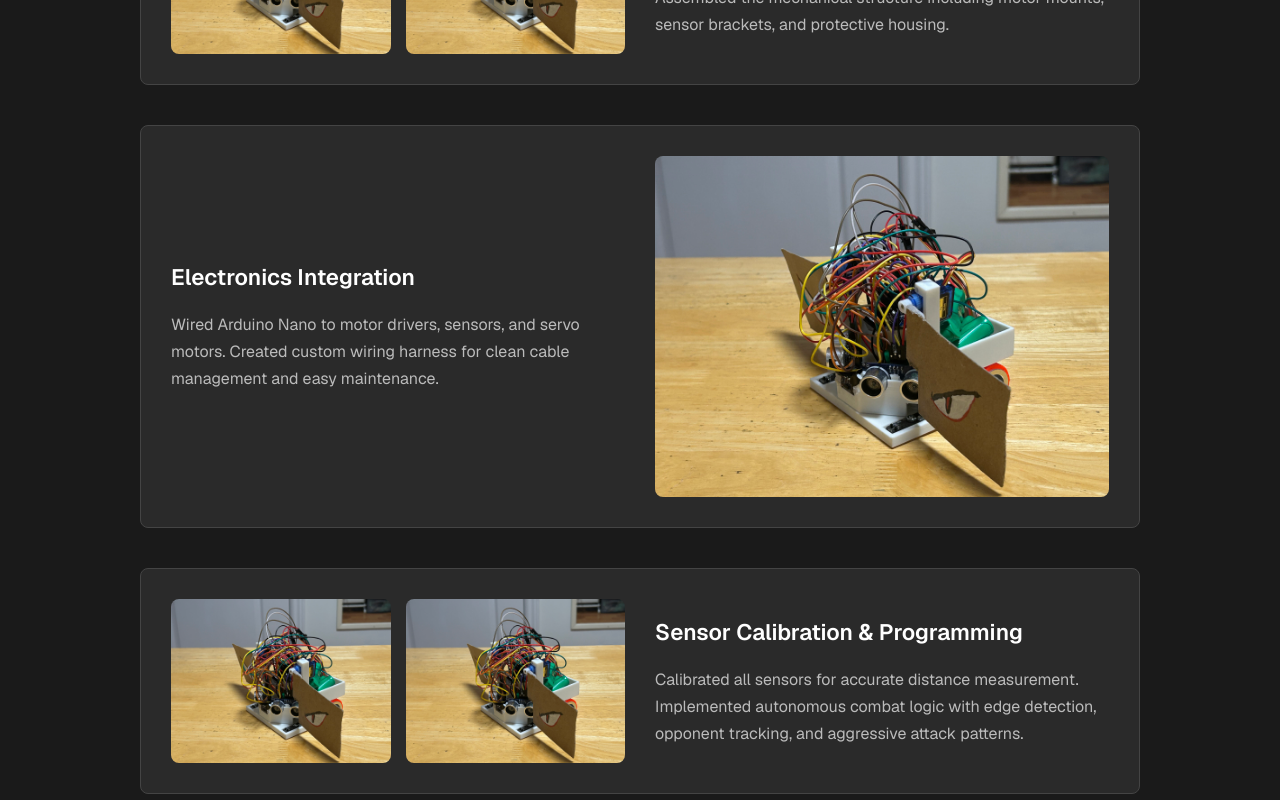
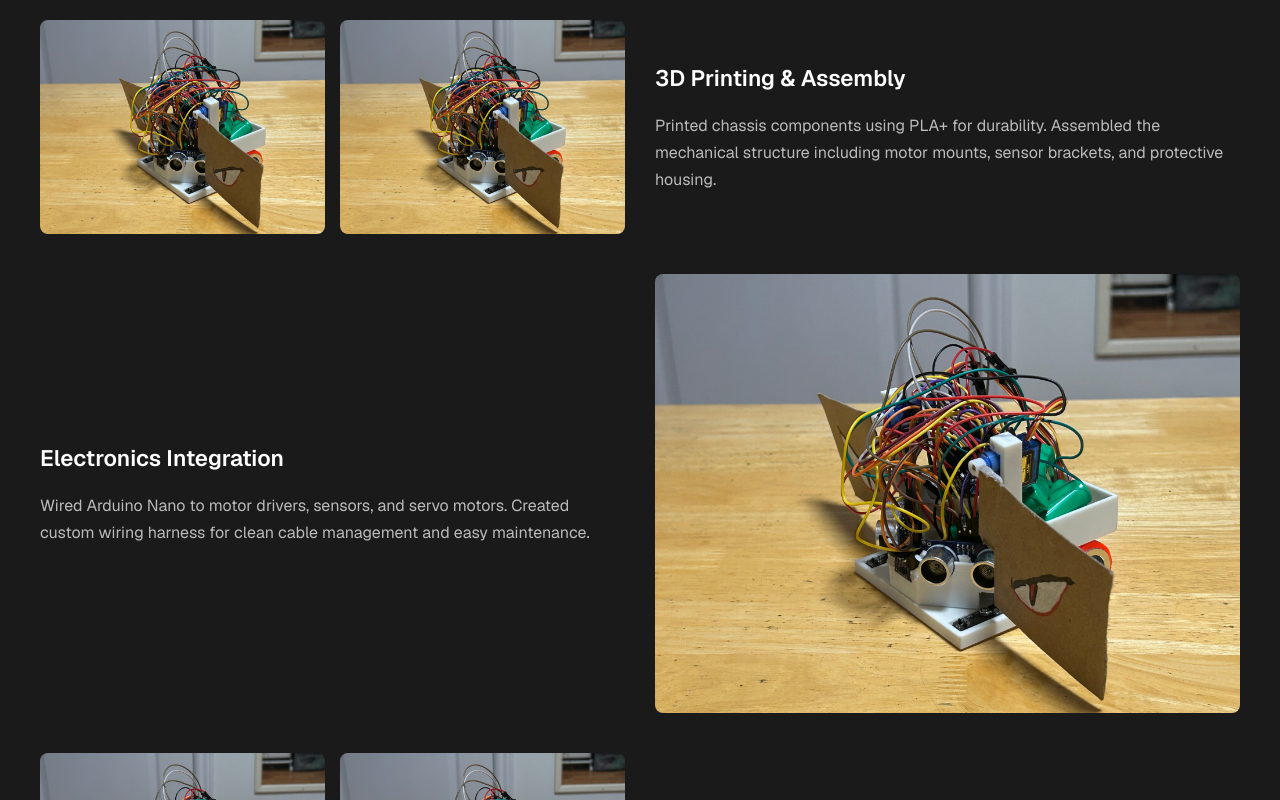
Before and after one commit to xuej41/portfolio-v2, a React (Vite) app: page /projects/sumobot-v2 in a window 1280 px wide. Shown: the part 2620-3420 px from the top of the page. Built offline with nearby package versions, Linux system fonts and the light colour scheme.

Commit message:
Add MediaLightBox functionality and video support for projects

```diff
--- a/src/components/ImageCarousel.css
+++ b/src/components/ImageCarousel.css
@@ -34,7 +34,8 @@
   box-shadow: 0 8px 25px rgba(0, 0, 0, 0.4);
 }
 
-.carousel-slide img {
+.carousel-slide img,
+.carousel-slide video {
   width: 100%;
   height: 100%;
   object-fit: cover;
@@ -195,3 +196,21 @@
     font-size: 1.2rem;
   }
 }
+
+/* Media Lightbox Trigger */
+.media-lightbox-trigger {
+  cursor: pointer;
+  transition: opacity 0.3s ease;
+}
+
+.media-lightbox-trigger:hover {
+  opacity: 0.85;
+}
+
+.media-lightbox-trigger img,
+.media-lightbox-trigger video {
+  width: 100%;
+  height: 100%;
+  object-fit: cover;
+  display: block;
+}
--- a/src/components/ImageCarousel.jsx
+++ b/src/components/ImageCarousel.jsx
@@ -104,13 +104,19 @@ const ImageCarousel = ({ images = [] }) => {
           onMouseLeave={() => setIsPaused(false)}
         >
           <div className="carousel-track" ref={trackRef}>
-            {extendedImages.map((img, index) => (
+            {extendedImages.map((item, index) => (
               <div
                 key={index}
                 className="carousel-slide"
                 onClick={() => openLightbox(index)}
               >
-                <img src={img.src} alt={img.alt || `Image ${(index % images.length) + 1}`} />
+                {item.type === "video" ? (
+                  <video autoPlay loop muted playsInline>
+                    <source src={item.src} type="video/mp4" />
+                  </video>
+                ) : (
+                  <img src={item.src} alt={item.alt || `Image ${(index % images.length) + 1}`} />
+                )}
               </div>
             ))}
           </div>
@@ -131,11 +137,24 @@ const ImageCarousel = ({ images = [] }) => {
             <button className="lightbox-nav lightbox-prev" onClick={lightboxPrev} aria-label="Previous">
               ‹
             </button>
-            <img
-              src={images[lightboxIndex].src}
-              alt={images[lightboxIndex].alt || `Image ${lightboxIndex + 1}`}
-              className="lightbox-image"
-            />
+            {images[lightboxIndex].type === "video" ? (
+              <video
+                autoPlay
+                loop
+                muted
+                playsInline
+                controls
+                className="lightbox-image"
+              >
+                <source src={images[lightboxIndex].src} type="video/mp4" />
+              </video>
+            ) : (
+              <img
+                src={images[lightboxIndex].src}
+                alt={images[lightboxIndex].alt || `Image ${lightboxIndex + 1}`}
+                className="lightbox-image"
+              />
+            )}
             <button className="lightbox-nav lightbox-next" onClick={lightboxNext} aria-label="Next">
               ›
             </button>
--- /dev/null
+++ b/src/components/MediaLightbox.jsx
@@ -0,0 +1,63 @@
+import { useState, useEffect } from "react";
+import "./ImageCarousel.css"; // Reuse lightbox styles
+
+const MediaLightbox = ({ src, alt = "", type = "image", children }) => {
+  const [isOpen, setIsOpen] = useState(false);
+
+  const openLightbox = () => setIsOpen(true);
+  const closeLightbox = () => setIsOpen(false);
+
+  // Close on Escape key
+  useEffect(() => {
+    const handleKeyDown = (e) => {
+      if (isOpen && e.key === "Escape") {
+        closeLightbox();
+      }
+    };
+    window.addEventListener("keydown", handleKeyDown);
+    return () => window.removeEventListener("keydown", handleKeyDown);
+  }, [isOpen]);
+
+  return (
+    <>
+      {/* Clickable wrapper */}
+      <div className="media-lightbox-trigger" onClick={openLightbox}>
+        {children || (
+          type === "video" ? (
+            <video autoPlay loop muted playsInline>
+              <source src={src} type="video/mp4" />
+            </video>
+          ) : (
+            <img src={src} alt={alt} />
+          )
+        )}
+      </div>
+
+      {/* Lightbox modal */}
+      {isOpen && (
+        <div className="lightbox-overlay" onClick={closeLightbox}>
+          <div className="lightbox-content" onClick={(e) => e.stopPropagation()}>
+            <button className="lightbox-close" onClick={closeLightbox} aria-label="Close">
+              ×
+            </button>
+            {type === "video" ? (
+              <video
+                autoPlay
+                loop
+                controls
+                playsInline
+                className="lightbox-image"
+              >
+                <source src={src} type="video/mp4" />
+              </video>
+            ) : (
+              <img src={src} alt={alt} className="lightbox-image" />
+            )}
+          </div>
+        </div>
+      )}
+    </>
+  );
+};
+
+export default MediaLightbox;
--- a/src/pages/ChessMate.jsx
+++ b/src/pages/ChessMate.jsx
@@ -1,6 +1,7 @@
 import { useEffect } from "react";
 import { Link } from "react-router-dom";
 import ImageCarousel from "../components/ImageCarousel";
+import MediaLightbox from "../components/MediaLightbox";
 import "./ProjectPage.css";
 
 const ChessMate = () => {
@@ -90,7 +91,7 @@ const ChessMate = () => {
               </div>
               <div className="build-step-images">
                 <div className="build-step-image">
-                  <img src="/featured/chessmate4.jpg" alt="Design phase" />
+                  <MediaLightbox src="/featured/chessmate4.jpg" alt="Design phase" />
                 </div>
               </div>
             </div>
@@ -107,10 +108,13 @@ const ChessMate = () => {
               </div>
               <div className="build-step-images multiple">
                 <div className="build-step-image">
-                  <img src="/featured/chessmate4.jpg" alt="Hardware assembly 1" />
+                  <MediaLightbox src="/featured/chessmate4.jpg" alt="Hardware assembly 1" />
                 </div>
                 <div className="build-step-image">
-                  <img src="/featured/chessmate4.jpg" alt="Hardware assembly 2" />
+                  <MediaLightbox src="/featured/chessmate4.jpg" alt="Hardware assembly 2" />
+                </div>
+                <div className="build-step-image">
+                  <MediaLightbox src="/videos/wave_1.mp4" type="video" alt="Hardware demo" />
                 </div>
               </div>
             </div>
@@ -127,7 +131,7 @@ const ChessMate = () => {
               </div>
               <div className="build-step-images">
                 <div className="build-step-image">
-                  <img src="/featured/chessmate4.jpg" alt="Computer vision setup" />
+                  <MediaLightbox src="/featured/chessmate4.jpg" alt="Computer vision setup" />
                 </div>
               </div>
             </div>
@@ -144,10 +148,10 @@ const ChessMate = () => {
               </div>
               <div className="build-step-images multiple">
                 <div className="build-step-image">
-                  <img src="/featured/chessmate4.jpg" alt="Software development" />
+                  <MediaLightbox src="/featured/chessmate4.jpg" alt="Software development" />
                 </div>
                 <div className="build-step-image">
-                  <img src="/featured/chessmate4.jpg" alt="Web app interface" />
+                  <MediaLightbox src="/featured/chessmate4.jpg" alt="Web app interface" />
                 </div>
               </div>
             </div>
@@ -180,6 +184,7 @@ const ChessMate = () => {
           <ImageCarousel images={[
             { src: "/featured/chessmate4.jpg", alt: "ChessMate Image 1" },
             { src: "/imgs/whitemode.jpg", alt: "ChessMate Image 2" },
+            { src: "/public/videos/wave_1.mp4", alt: "ChessMate Image 3", type: "video" },
             { src: "/featured/chessmate4.jpg", alt: "ChessMate Image 3" },
             { src: "/featured/chessmate4.jpg", alt: "ChessMate Image 4" },
             { src: "/featured/chessmate4.jpg", alt: "ChessMate Image 5" },
--- a/src/pages/ProjectPage.css
+++ b/src/pages/ProjectPage.css
@@ -6,7 +6,7 @@
 }
 
 .project-container {
-  max-width: 1000px;
+  max-width: 1200px;
   margin: 0 auto;
 }
 
@@ -268,10 +268,6 @@
   grid-template-columns: 1fr 1fr;
   gap: 30px;
   align-items: center;
-  background: #2a2a2a;
-  border: 1px solid #444;
-  border-radius: 8px;
-  padding: 30px;
 }
 
 .build-step.reverse {
@@ -317,7 +313,8 @@
   aspect-ratio: 4/3;
 }
 
-.build-step-image img {
+.build-step-image img,
+.build-step-image video {
   width: 100%;
   height: 100%;
   object-fit: cover;
--- a/src/pages/SumobotV2.jsx
+++ b/src/pages/SumobotV2.jsx
@@ -1,6 +1,7 @@
 import { useEffect } from "react";
 import { Link } from "react-router-dom";
 import ImageCarousel from "../components/ImageCarousel";
+import MediaLightbox from "../components/MediaLightbox";
 import "./ProjectPage.css";
 
 const SumobotV2 = () => {
@@ -90,7 +91,7 @@ const SumobotV2 = () => {
               </div>
               <div className="build-step-images">
                 <div className="build-step-image">
-                  <img src="/featured/sumobot-v22.jpg" alt="CAD design phase" />
+                  <MediaLightbox src="/featured/sumobot-v22.jpg" alt="CAD design phase" />
                 </div>
               </div>
             </div>
@@ -107,10 +108,10 @@ const SumobotV2 = () => {
               </div>
               <div className="build-step-images multiple">
                 <div className="build-step-image">
-                  <img src="/featured/sumobot-v22.jpg" alt="3D printing" />
+                  <MediaLightbox src="/featured/sumobot-v22.jpg" alt="3D printing" />
                 </div>
                 <div className="build-step-image">
-                  <img src="/featured/sumobot-v22.jpg" alt="Assembly" />
+                  <MediaLightbox src="/featured/sumobot-v22.jpg" alt="Assembly" />
                 </div>
               </div>
             </div>
@@ -127,7 +128,7 @@ const SumobotV2 = () => {
               </div>
               <div className="build-step-images">
                 <div className="build-step-image">
-                  <img src="/featured/sumobot-v22.jpg" alt="Electronics wiring" />
+                  <MediaLightbox src="/featured/sumobot-v22.jpg" alt="Electronics wiring" />
                 </div>
               </div>
             </div>
@@ -144,10 +145,10 @@ const SumobotV2 = () => {
               </div>
               <div className="build-step-images multiple">
                 <div className="build-step-image">
-                  <img src="/featured/sumobot-v22.jpg" alt="Sensor testing" />
+                  <MediaLightbox src="/featured/sumobot-v22.jpg" alt="Sensor testing" />
                 </div>
                 <div className="build-step-image">
-                  <img src="/featured/sumobot-v22.jpg" alt="Programming" />
+                  <MediaLightbox src="/featured/sumobot-v22.jpg" alt="Programming" />
                 </div>
               </div>
             </div>
@@ -164,7 +165,7 @@ const SumobotV2 = () => {
               </div>
               <div className="build-step-images">
                 <div className="build-step-image">
-                  <img src="/featured/sumobot-v22.jpg" alt="Testing phase" />
+                  <MediaLightbox src="/featured/sumobot-v22.jpg" alt="Testing phase" />
                 </div>
               </div>
             </div>
```
Also changed, not shown: 1 other file (tests, documents, lock files or other folders).
